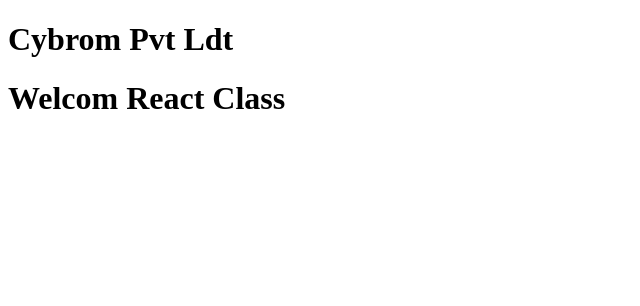
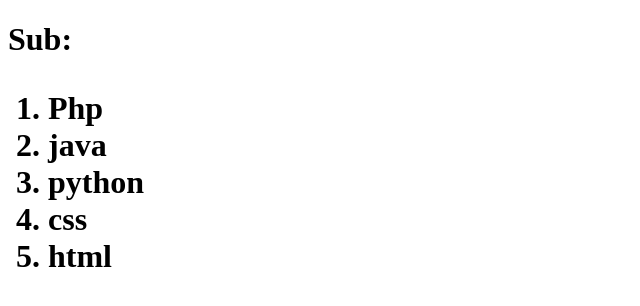
Before and after one commit to Kamlesh7049/React-Projects, a React (Vite) app in the folder reactjs/: page / in a window 1280 px wide. Shown: the top 306 px of the page, without its empty margins (0-640 px from the left). Built offline with nearby package versions, Linux system fonts and the light colour scheme.

Commit message:
this is second commit

```diff
--- a/reactjs/src/App.jsx
+++ b/reactjs/src/App.jsx
@@ -1,11 +1,64 @@
-import Cybrom from "./Cybrom";
+// import Cybrom from "./Cybrom";
+
+// const App=()=>{
+// return(
+//     <div>
+//     <h1>Cybrom Pvt Ldt</h1>
+//     <Cybrom/>
+//     </div>
+// )
+// }
+// export default App;
+
+// const name="Ankita";
+// const age=30;
+
+// const App=()=>{
+//     return(
+
+//         <p>Welcom to {name} cybrom age:{age}my age{age*3}</p>
+
+
+//     )
+//     }
+//     export default App;
+
+const Sub=(<ol>
+    <li>Php</li>
+    <li>java</li>
+    <li>python</li>
+    <li>css</li>
+    <li>html</li>
+</ol>)
 
 const App=()=>{
     return(
         <div>
-    <h1>Cybrom Pvt Ldt</h1>
-    <Cybrom/>
+        <h1>Sub:{Sub}</h1>
         </div>
     )
     }
     export default App;
+
+// const App=()=>{
+//     return(
+//         <>
+//         <h1>Sub</h1>
+//         </>
+//     )
+//     }
+//     export default App;
+
+
+
+// const App=()=>{
+//     return(
+//         <>
+//         <h1 className="data">form</h1>
+//         Enter name:<input type="text"/><br />
+//        Enter City :<input type="text"/>
+//        <hr />
+//         </>
+//     )
+//     }
+//     export default App;
--- a/reactjs/src/Cybrom.jsx
+++ b/reactjs/src/Cybrom.jsx
@@ -1,8 +1,8 @@
-const Cybrom = () => {
-  return (
-    <div>
-      <h1>Welcom React Class</h1>
-    </div>
-  );
-};
-export default Cybrom;
+// const Cybrom = () => {
+//   return (
+//     <div>
+//       <h1>Welcom React Class</h1>
+//     </div>
+//   );
+// };
+// export default Cybrom;
```
Lines whose indentation alone changed are shown as unchanged.
